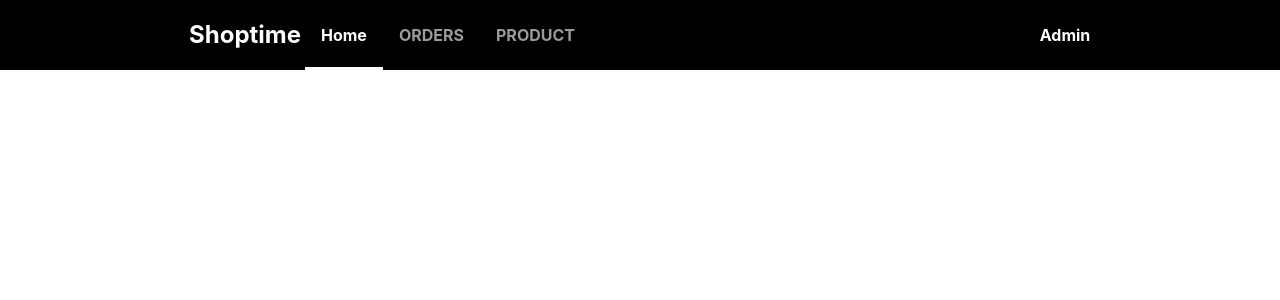
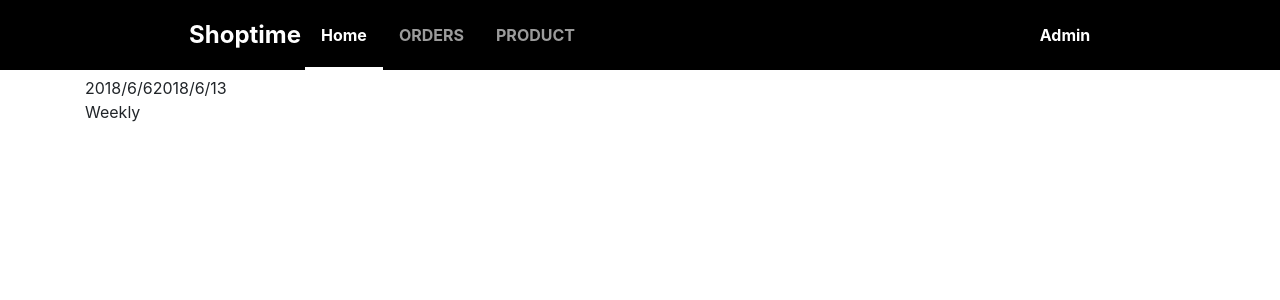
Before and after one commit to outsider987/AdminOrder, an Angular app in the folder ClientApp/: page / in a window 1280 px wide. Shown: the top 300 px of the page. Built offline with nearby package versions, Linux system fonts and the light colour scheme.

Commit message:
content update

```diff
--- a/ClientApp/src/app/app.component.html
+++ b/ClientApp/src/app/app.component.html
@@ -10,4 +10,26 @@
       <div class = 'admin'>Admin</div>
     </div>
   </header>
+  <div id='main'>
+      <div class = 'container'>
+        <div class = 'info '>
+          <div class='left'></div>
+          <div class='right'></div>
+          <div class="dates">
+            <span>2018/6/6</span>
+            <i></i>
+            <span>2018/6/13</span>
+          </div>
+          <div class="unit">
+            <span>Weekly</span>
+            <i></i>
+          </div>
+
+
+
+        </div>
+
+      </div>
+
+  </div>
 </body>
```
